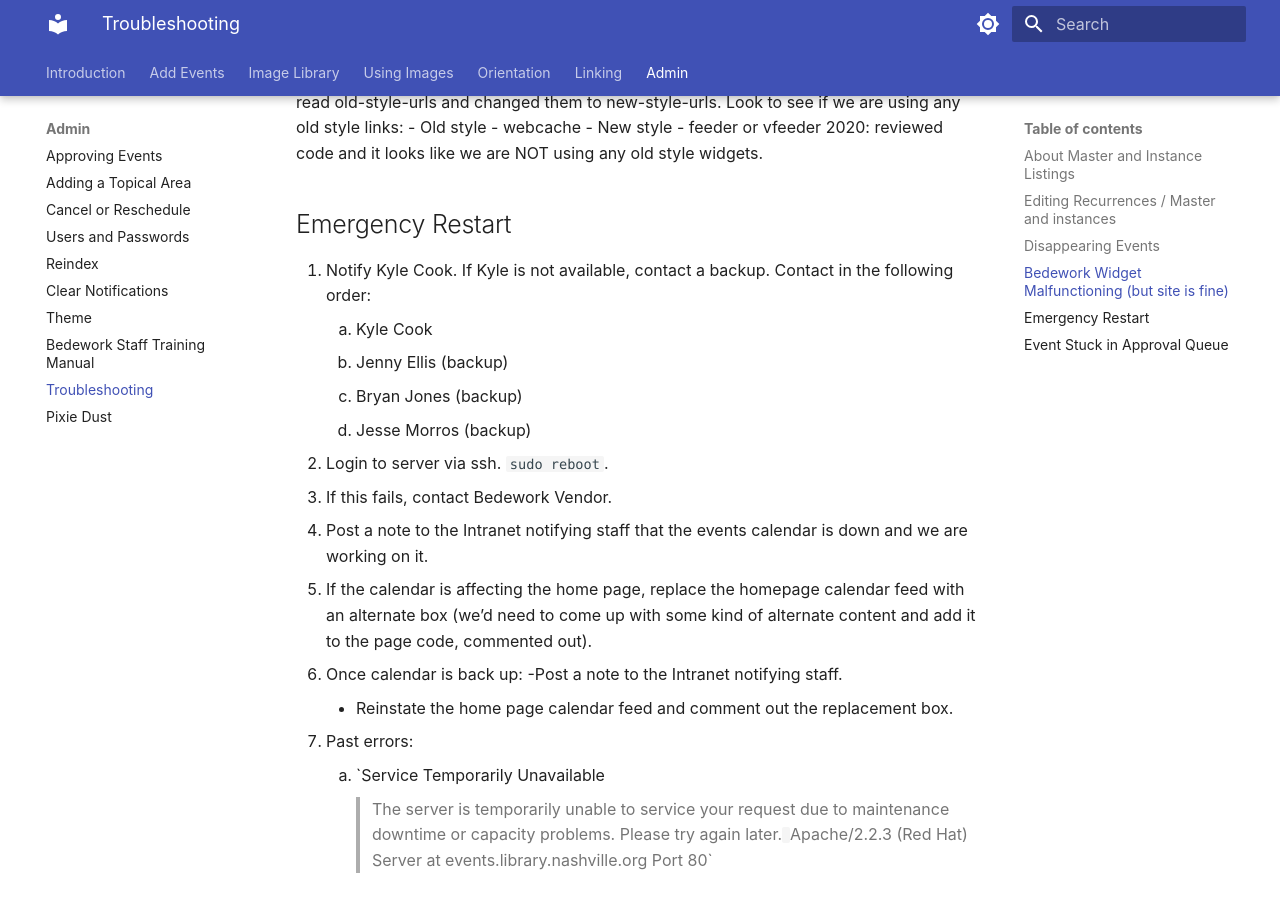
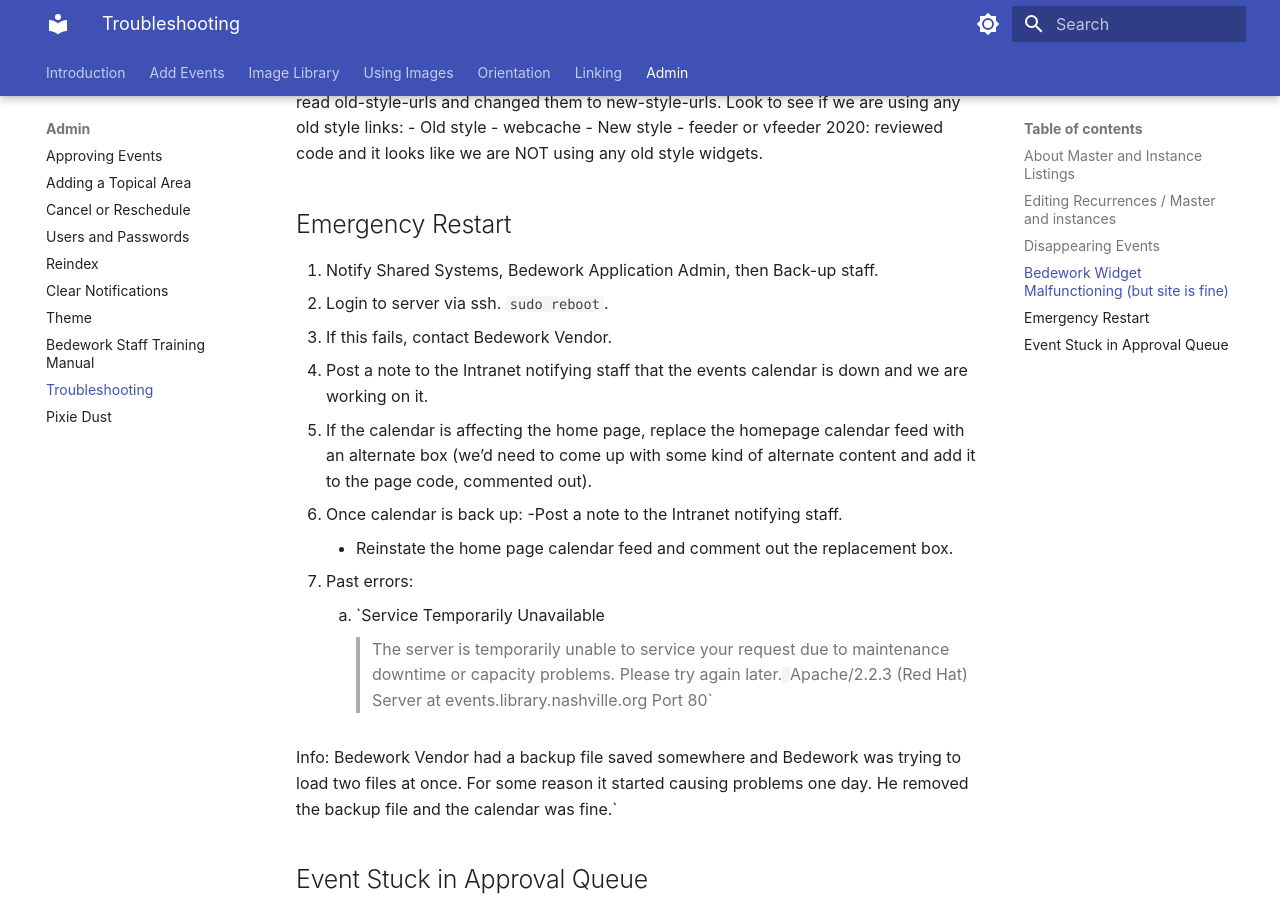
Before and after one commit to Nashville-Public-Library/bedework-docs, an MkDocs documentation site: the page built from docs/admin/troubleshooting.md, in a window 1280 px wide and 900 px high, scrolled down 1725 px. Built offline with MkDocs 1.6.1 and Material for MkDocs 9.7.7, drawn with Linux system fonts in a browser that asks for light colours.

Commit message:
Update troubleshooting.md
hotfix of staff names

```diff
--- a/docs/admin/troubleshooting.md
+++ b/docs/admin/troubleshooting.md
@@ -55,11 +55,7 @@ When we upgraded to 3.10, URLs changed. Bedework Vendor wrote a translator to th
 
 ## Emergency Restart
 
-1.	Notify Kyle Cook. If Kyle is not available, contact a backup. Contact in the following order:
-    1. Kyle Cook
-    1. Jenny Ellis (backup)
-    1. Bryan Jones (backup)
-    1. Jesse Morros (backup)
+1. Notify Shared Systems, Bedework Application Admin, then Back-up staff.
 1. Login to server via ssh. `sudo reboot`.
 - If this fails, contact Bedework Vendor.
 - Post a note to the Intranet notifying staff that the events calendar is down and we are working on it.
```
